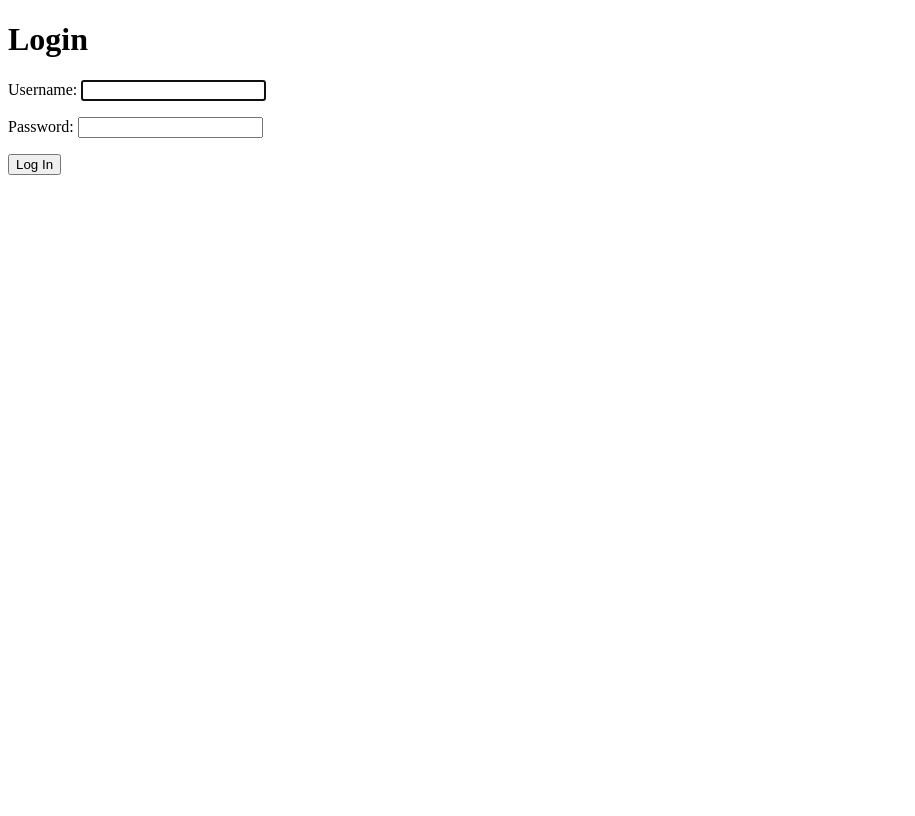
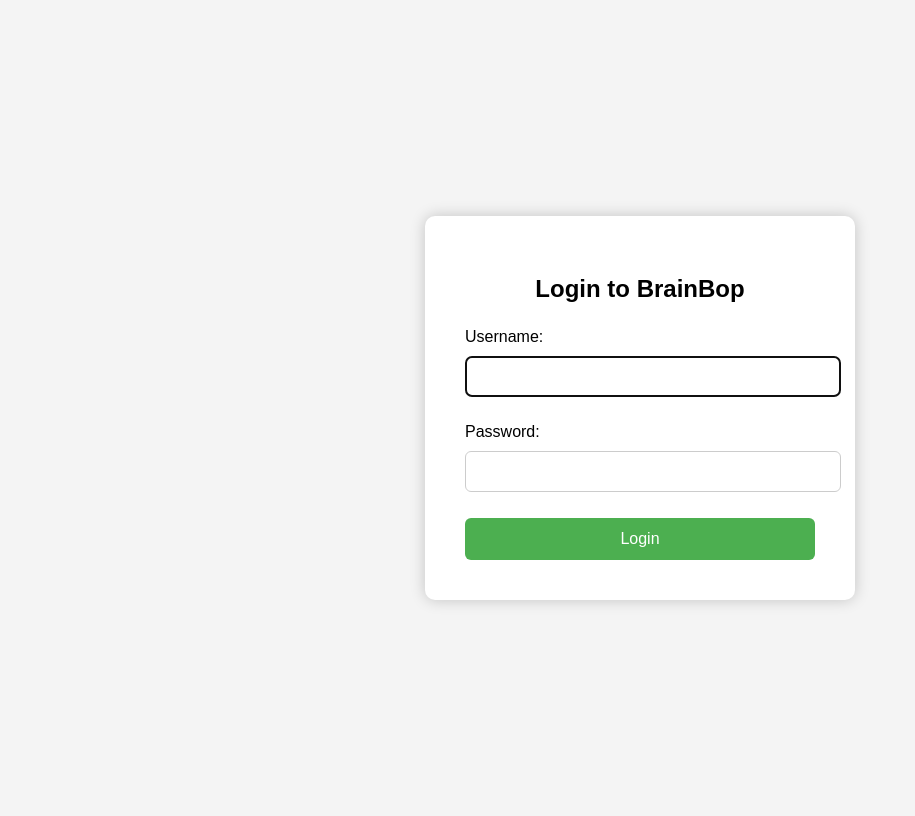
Before and after one commit to shegsnya/meowbrainbop, a Django app: page /login/ in a window 1280 px wide. Shown: the whole page, without its empty margins (0-915 px from the left). Before the commit the page ends 175 px from the top, so only its background shows below. Run offline with Django 5.2, Linux system fonts and the light colour scheme.

Commit message:
Updated take_quiz view logic and styling

```diff
--- a/quiz/templates/registration/login.html
+++ b/quiz/templates/registration/login.html
@@ -1,22 +1,72 @@
 <!-- templates/registration/login.html -->
 
+{% load static %}
 <!DOCTYPE html>
 <html>
 <head>
-  <title>Login</title>
+    <title>Login - BrainBop</title>
+    <style>
+        body {
+            background-color: #f4f4f4;
+            font-family: Arial, sans-serif;
+            display: flex;
+            justify-content: center;
+            align-items: center;
+            height: 100vh;
+        }
+
+        .login-box {
+            background-color: white;
+            padding: 40px;
+            border-radius: 10px;
+            box-shadow: 0 0 15px rgba(0,0,0,0.2);
+            width: 350px;
+        }
+
+        h2 {
+            text-align: center;
+            margin-bottom: 25px;
+        }
+
+        input[type="text"], input[type="password"] {
+            width: 100%;
+            padding: 12px;
+            margin: 10px 0;
+            border-radius: 6px;
+            border: 1px solid #ccc;
+        }
+
+        button {
+            width: 100%;
+            padding: 12px;
+            background-color: #4CAF50;
+            color: white;
+            border: none;
+            border-radius: 6px;
+            font-size: 16px;
+            cursor: pointer;
+        }
+
+        button:hover {
+            background-color: #45a049;
+        }
+
+        .error {
+            color: red;
+        }
+    </style>
 </head>
 <body>
-  <h1>Login</h1>
-
+<div class="login-box">
+    <h2>Login to BrainBop</h2>
     {% if form.errors %}
-  <p style="color:red;">Invalid username or password.</p>
+        <p class="error">Invalid login details. Please try again.</p>
     {% endif %}
-
     <form method="post">
         {% csrf_token %}
         {{ form.as_p }}
-    <button type="submit">Log In</button>
+        <button type="submit">Login</button>
     </form>
-
+</div>
 </body>
 </html>
--- a/quiz/views.py
+++ b/quiz/views.py
@@ -72,7 +72,7 @@
         for question in questions:
             selected = request.POST.get(str(question.id))
             correct_choice = question.choices.filter(is_correct=True).first()
-            if selected and correct_choice and selected == correct_choice.text:
+            if selected and correct_choice and int(selected) == correct_choice.id:
                 score += 1
 
         return redirect(f"{reverse('quiz_results', args=[quiz.id])}?score={score}&total={total}")
```
Lines whose indentation alone changed are shown as unchanged.
